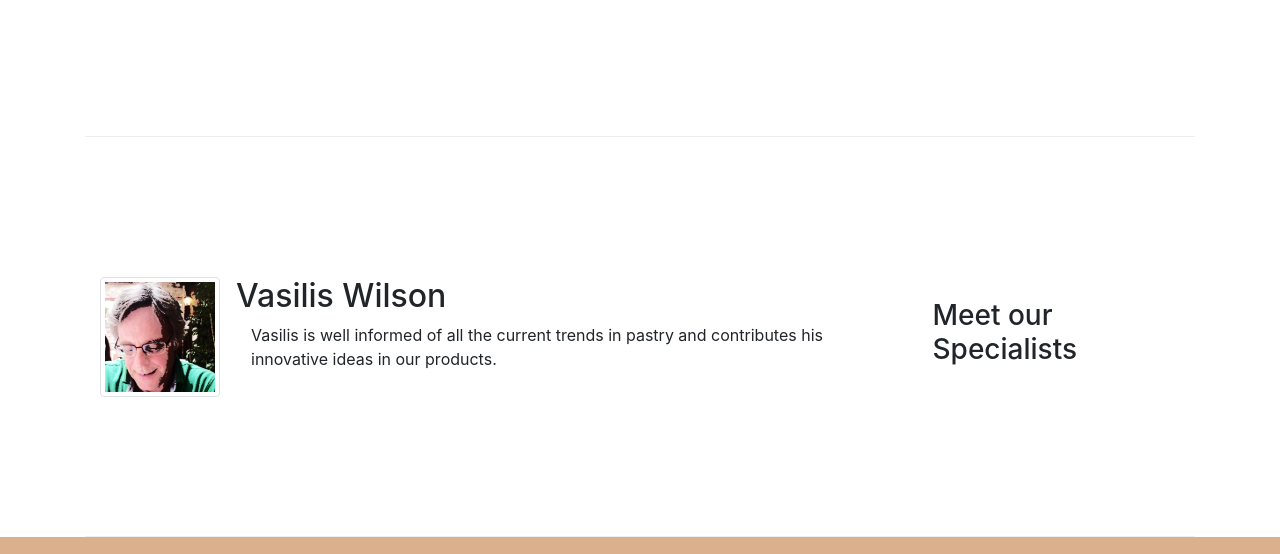
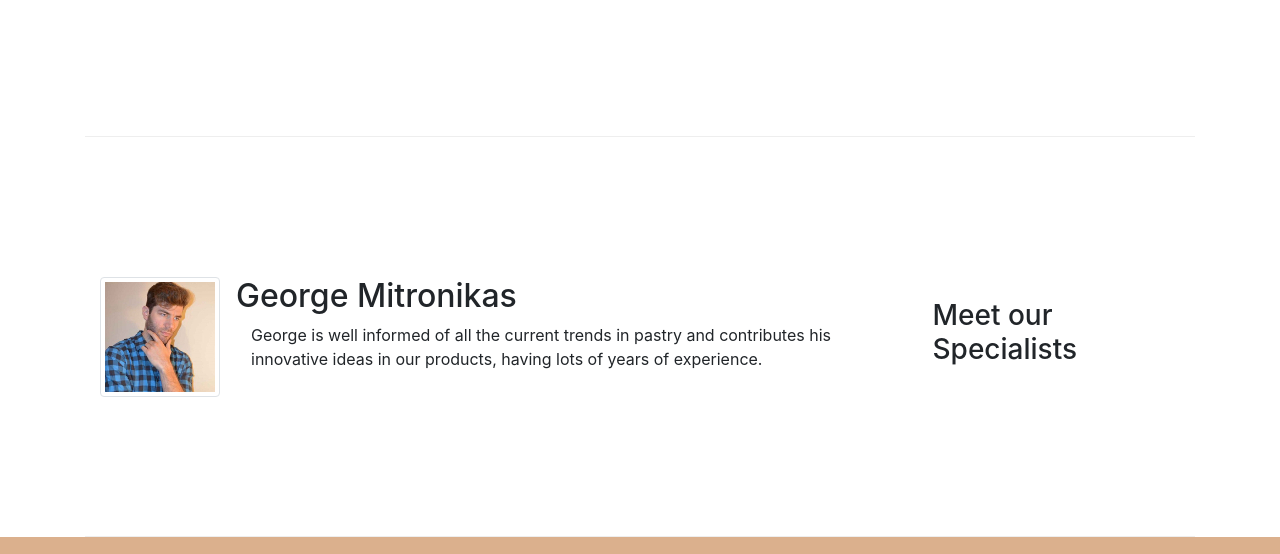
Before and after one commit to gemGreece/Le-Chocolat, a website: page index.html in a window 1280 px wide. Shown: the part 1437-1991 px from the top of the page. Drawn offline with nearby package versions, Linux system fonts and the light colour scheme.

Commit message:
GeorgeMitronikas Final site

```diff
--- a/index.html
+++ b/index.html
@@ -317,12 +317,12 @@
                         </div>
 
                         <div class="carousel-item">
-                            <img src="images/cartoonVasilis.png" alt="Vasilis Wilson">
-                            <div class="carousel-caption d-none d-sm-block" style="margin-left: 150px;">
-                                <h2>Vasilis Wilson
+                            <img src="images/Tvwbs83J_400x400.jpg" alt="Vasilis Wilson">
+                            <div class="carousel-caption d-none d-sm-block" style="margin-left: 250px;">
+                                <h2>George Mitronikas
                                 </h2>
-                                <p class="col d-none d-sm-block">Vasilis is well informed of all the current
-                                    trends in pastry and contributes his innovative ideas in our products.
+                                <p class="col d-none d-sm-block">George is well informed of all the current
+                                    trends in pastry and contributes his innovative ideas in our products, having lots of years of experience.
                                 </p>
                             </div>
                         </div>
@@ -409,12 +409,12 @@
             </div>
             <div class="col-sm col-md">
                 <div class="media">
-                    <img class="d-flex mr-3 img-thumbnail align-self-center" src="images/cartoonVasilis.png"
+                    <img class="d-flex mr-3 img-thumbnail align-self-center" src="images/110x110 .jpg"
                         alt="Vasilis Wilson">
                     <div class="media-body">
-                        <h2 class="mt-0">Vasilis Wilson</h2>
-                        <p class="col d-none d-md-block">Vasilis is well informed of all the current
-                            trends in pastry and contributes his innovative ideas in our products.</p>
+                        <h2 class="mt-0">George Mitronikas</h2>
+                        <p class="col d-none d-md-block">George is well informed of all the current
+                            trends in pastry and contributes his innovative ideas in our products, having lots of years of experience.</p>
                     </div>
                 </div>
             </div>
```
Also changed, not shown: images/110x110 .jpg (added), images/Tvwbs83J_400x400.jpg (added).
